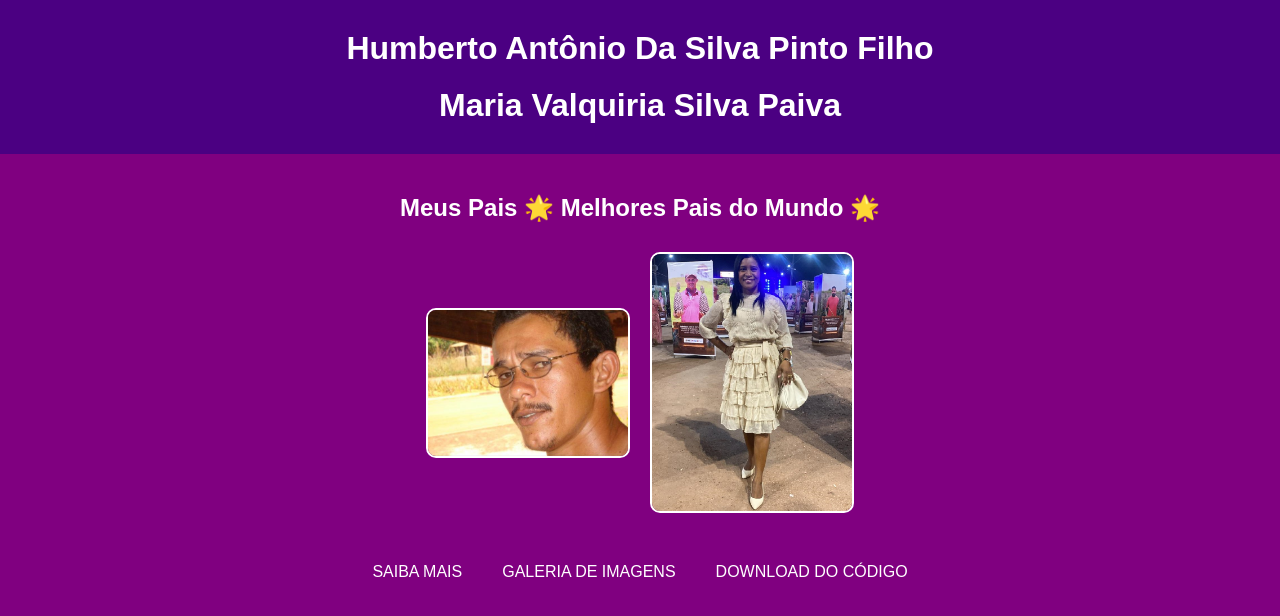
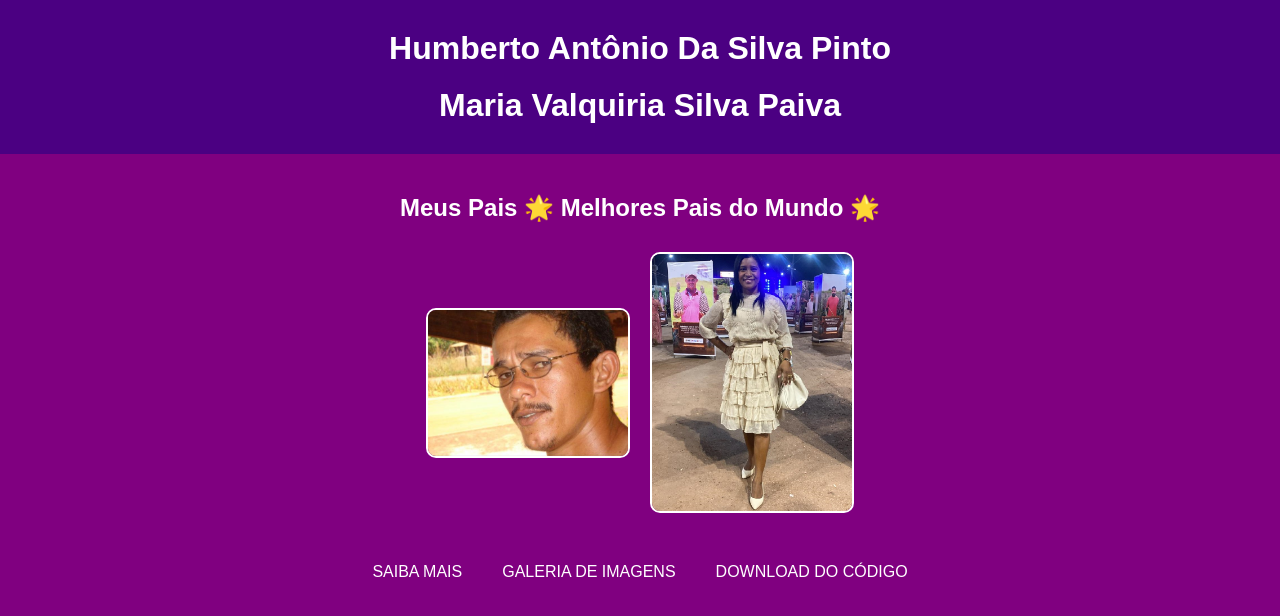
Before and after one commit to Humberto3560/Homenagem-Pais, a plain HTML site: page index.html in a window 1280 px wide. Drawn offline with Linux system fonts and the light colour scheme.

Commit message:
Update index.html

```diff
--- a/index.html
+++ b/index.html
@@ -9,7 +9,7 @@
 </head>
 <body>
     <header>
-        <h1>Humberto Antônio Da Silva Pinto Filho</h1>
+        <h1>Humberto Antônio Da Silva Pinto </h1>
         <h1>Maria Valquiria Silva Paiva</h1>
     </header>
     <main>
```
